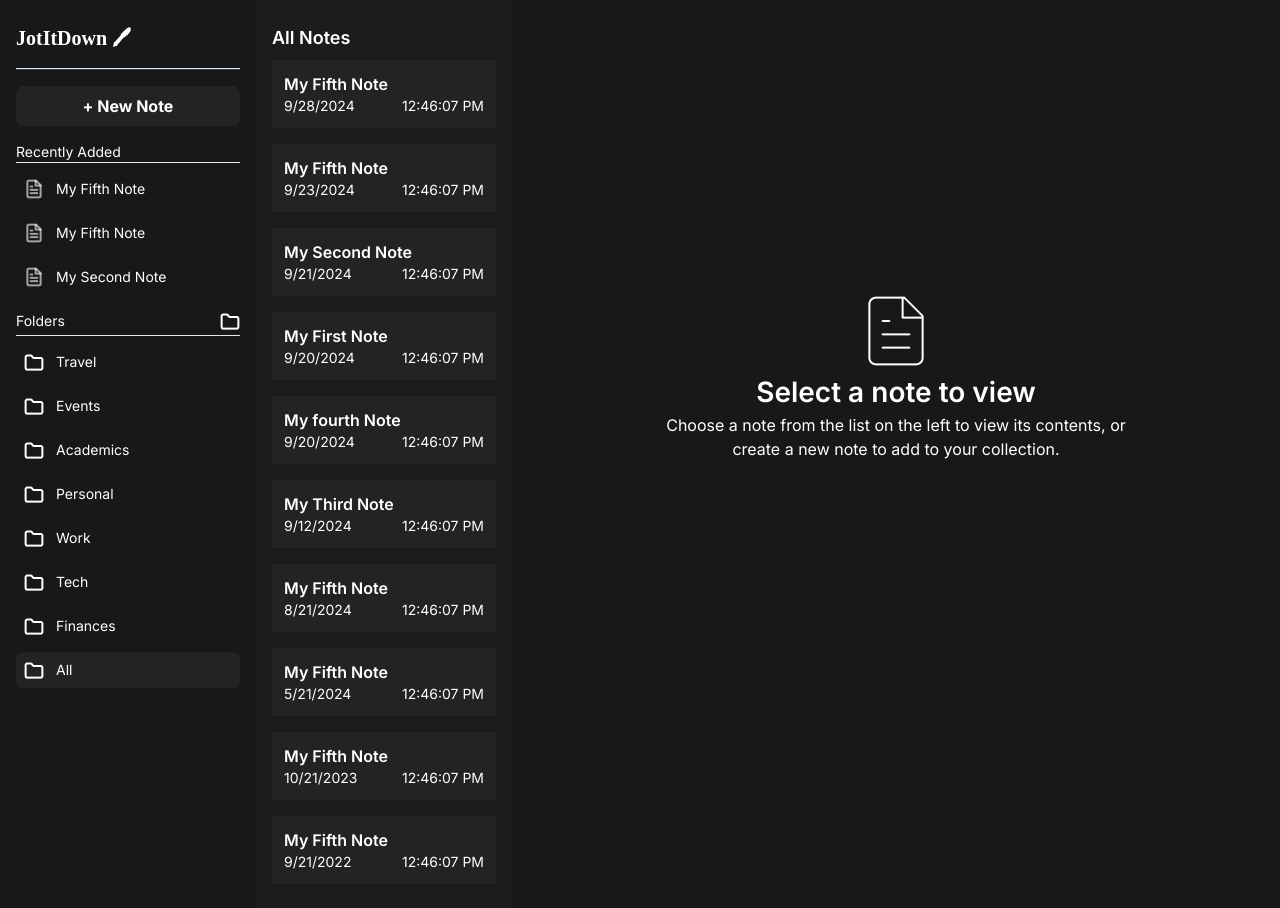
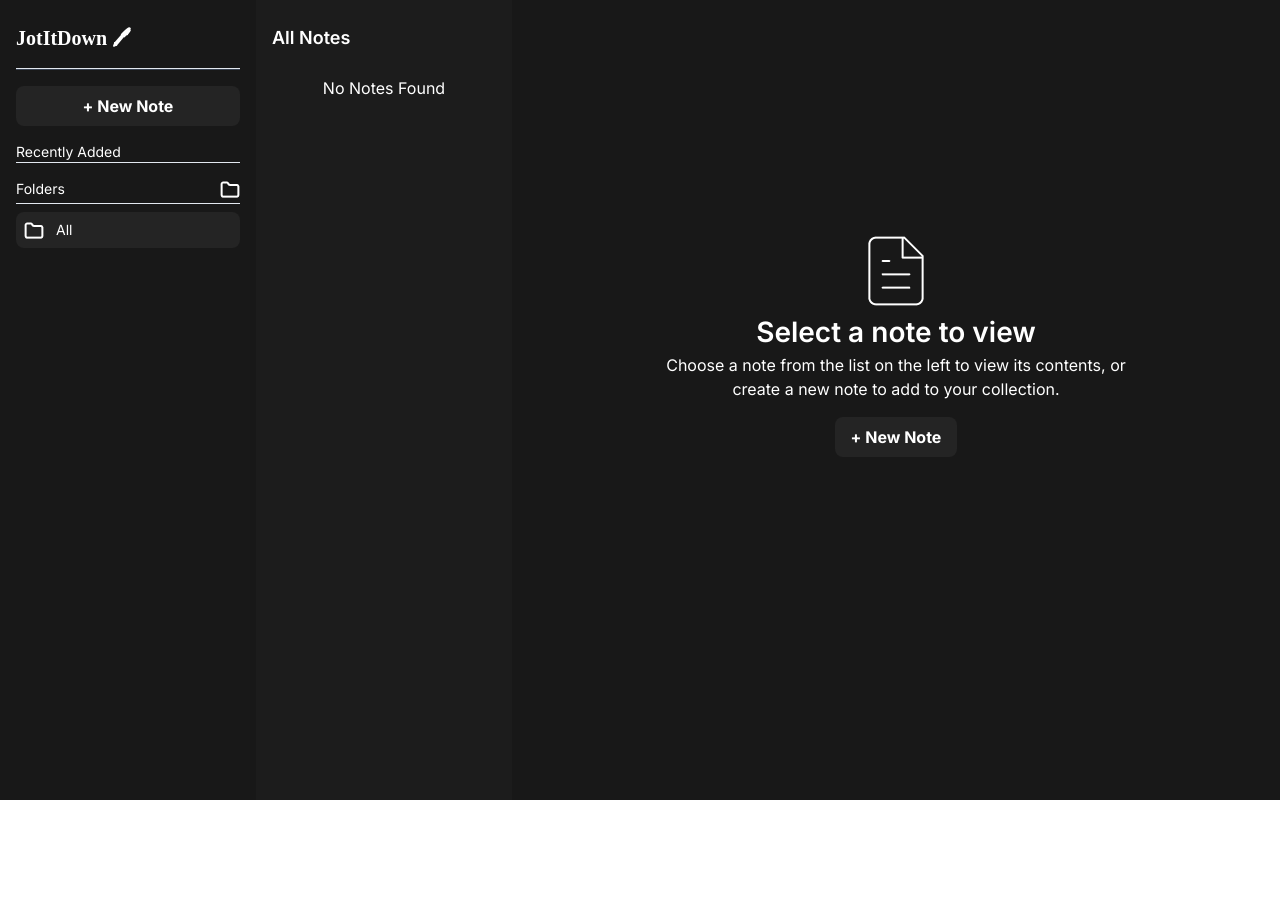
Before and after one commit to theheemmanuel/FIP-Project, a React (Vite) app: page / in a window 1280 px wide. After the commit the page ends 800 px from the top, so only its background shows below. Built offline with nearby package versions, Linux system fonts and the light colour scheme; a web font is replaced by a local one.

Commit message:
adding new note

```diff
--- a/src/Components/FileContext.jsx
+++ b/src/Components/FileContext.jsx
@@ -2,85 +2,110 @@
 import { useReducer } from "react";
 import { createContext } from "react";
 import Reducer from "./Reducer";
+import { useState } from "react";
+import { useEffect } from "react";
+// import { useMemo } from "react";
 
 export const ContextFile = createContext();
 export default function FileContext({ children }) {
-  const InitialState = { folder: "", note: "", current: "" };
+  const InitialState = {
+    folder: "",
+    note: "",
+    fullScreen: false,
+    newNote: false,
+  };
   const [state, dispatch] = useReducer(Reducer, InitialState);
-  const notes = [
-    {
-      id: 1,
-      title: "My First Note",
-      folder: "Personal",
-      date: "Fri Sep 20 2024 13:46:07 GMT+0100 (West Africa Standard Time)",
-      body: "Lorem ipsum dolor sit amet, consectetur adipisicing elit. Excepturi optio dolor omnis atque voluptates natus cumque eveniet, fuga ut minus.",
-    },
-    {
-      id: 2,
-      title: "My Second Note",
-      folder: "Academics",
-      date: "Wed Sep 21 2024 13:46:07 GMT+0100 (West Africa Standard Time)",
-      body: "Lorem ipsum dolor sit amet, consectetur adipisicing elit. Excepturi optio dolor omnis atque voluptates natus cumque eveniet, fuga ut minus.",
-    },
-    {
-      id: 3,
-      title: "My Third Note",
-      folder: "Tech",
-      date: "Wed Sep 12 2024 13:46:07 GMT+0100 (West Africa Standard Time)",
-      body: "Lorem ipsum dolor sit amet, consectetur adipisicing elit. Excepturi optio dolor omnis atque voluptates natus cumque eveniet, fuga ut minus.",
-    },
-    {
-      id: 4,
-      title: "My fourth Note",
-      folder: "Work",
-      date: "Wed Sep 20 2024 13:46:07 GMT+0100 (West Africa Standard Time)",
-      body: "Lorem ipsum dolor sit amet, consectetur adipisicing elit. Excepturi optio dolor omnis atque voluptates natus cumque eveniet, fuga ut minus.",
-    },
-    {
-      id: 5,
-      title: "My Fifth Note",
-      folder: "Travel",
-      date: "Wed Sep 28 2024 13:46:07 GMT+0100 (West Africa Standard Time)",
-      body: "Lorem ipsum dolor sit amet, consectetur adipisicing elit. Excepturi optio dolor omnis atque voluptates natus cumque eveniet, fuga ut minus.",
-    },
-    {
-      id: 6,
-      title: "My Fifth Note",
-      folder: "Finances",
-      date: "Wed Aug 21 2024 13:46:07 GMT+0100 (West Africa Standard Time)",
-      body: "Lorem ipsum dolor sit amet, consectetur adipisicing elit. Excepturi optio dolor omnis atque voluptates natus cumque eveniet, fuga ut minus.",
-    },
-    {
-      id: 7,
-      title: "My Fifth Note",
-      folder: "Events",
-      date: "Wed May 21 2024 13:46:07 GMT+0100 (West Africa Standard Time)",
-      body: "Lorem ipsum dolor sit amet, consectetur adipisicing elit. Excepturi optio dolor omnis atque voluptates natus cumque eveniet, fuga ut minus.",
-    },
-    {
-      id: 8,
-      title: "My Fifth Note",
-      folder: "Events",
-      date: "Wed Oct 21 2023 13:46:07 GMT+0100 (West Africa Standard Time)",
-      body: "Lorem ipsum dolor sit amet, consectetur adipisicing elit. Excepturi optio dolor omnis atque voluptates natus cumque eveniet, fuga ut minus.",
-    },
-    {
-      id: 9,
-      title: "My Fifth Note",
-      folder: "Events",
-      date: "Wed Sep 23 2024 13:46:07 GMT+0100 (West Africa Standard Time)",
-      body: "Lorem ipsum dolor sit amet, consectetur adipisicing elit. Excepturi optio dolor omnis atque voluptates natus cumque eveniet, fuga ut minus.",
-    },
-    {
-      id: 10,
-      title: "My Fifth Note",
-      folder: "Events",
-      date: "Wed Sep 21 2022 13:46:07 GMT+0100 (West Africa Standard Time)",
-      body: "Lorem ipsum dolor sit amet, consectetur adipisicing elit. Excepturi optio dolor omnis atque voluptates natus cumque eveniet, fuga ut minus.",
-    },
-  ];
+
+  // const notes = useMemo(
+  //   () => [
+  //     {
+  //       id: 1,
+  //       title: "My First Note My First Note",
+  //       folder: "Personal",
+  //       date: "Fri Sep 20 2024 13:46:07 GMT+0100 (West Africa Standard Time)",
+  //       body: "Lorem ipsum dolor sit amet, consectetur adipisicing elit. Excepturi optio dolor omnis atque voluptates natus cumque eveniet, fuga ut minus.",
+  //     },
+  //     {
+  //       id: 2,
+  //       title: "My Second Note",
+  //       folder: "Academics",
+  //       date: "Wed Sep 21 2024 13:46:07 GMT+0100 (West Africa Standard Time)",
+  //       body: "Lorem ipsum dolor sit amet, consectetur adipisicing elit. Excepturi optio dolor omnis atque voluptates natus cumque eveniet, fuga ut minus.",
+  //     },
+  //     {
+  //       id: 3,
+  //       title: "My Third Note",
+  //       folder: "Tech",
+  //       date: "Wed Sep 12 2024 13:46:07 GMT+0100 (West Africa Standard Time)",
+  //       body: "Lorem ipsum dolor sit amet, consectetur adipisicing elit. Excepturi optio dolor omnis atque voluptates natus cumque eveniet, fuga ut minus.",
+  //     },
+  //     {
+  //       id: 4,
+  //       title: "My fourth Note",
+  //       folder: "Work",
+  //       date: "Wed Sep 20 2024 13:46:07 GMT+0100 (West Africa Standard Time)",
+  //       body: "Lorem ipsum dolor sit amet, consectetur adipisicing elit. Excepturi optio dolor omnis atque voluptates natus cumque eveniet, fuga ut minus.",
+  //     },
+  //     {
+  //       id: 5,
+  //       title: "My Fifth Note",
+  //       folder: "Travel",
+  //       date: "Wed Sep 28 2024 13:46:07 GMT+0100 (West Africa Standard Time)",
+  //       body: "Lorem ipsum dolor sit amet, consectetur adipisicing elit. Excepturi optio dolor omnis atque voluptates natus cumque eveniet, fuga ut minus.",
+  //     },
+  //     {
+  //       id: 6,
+  //       title: "My Fifth Note",
+  //       folder: "Finances",
+  //       date: "Wed Aug 21 2024 13:46:07 GMT+0100 (West Africa Standard Time)",
+  //       body: "Lorem ipsum dolor sit amet, consectetur adipisicing elit. Excepturi optio dolor omnis atque voluptates natus cumque eveniet, fuga ut minus.",
+  //     },
+  //     {
+  //       id: 7,
+  //       title: "My Fifth Note",
+  //       folder: "Events",
+  //       date: "Wed May 21 2024 13:46:07 GMT+0100 (West Africa Standard Time)",
+  //       body: "Lorem ipsum dolor sit amet, consectetur adipisicing elit. Excepturi optio dolor omnis atque voluptates natus cumque eveniet, fuga ut minus.",
+  //     },
+  //     {
+  //       id: 8,
+  //       title: "My Fifth Note",
+  //       folder: "Events",
+  //       date: "Wed Oct 21 2023 13:46:07 GMT+0100 (West Africa Standard Time)",
+  //       body: "Lorem ipsum dolor sit amet, consectetur adipisicing elit. Excepturi optio dolor omnis atque voluptates natus cumque eveniet, fuga ut minus.",
+  //     },
+  //     {
+  //       id: 9,
+  //       title: "My Fifth Note",
+  //       folder: "Events",
+  //       date: "Wed Sep 23 2024 13:46:07 GMT+0100 (West Africa Standard Time)",
+  //       body: "Lorem ipsum dolor sit amet, consectetur adipisicing elit. Excepturi optio dolor omnis atque voluptates natus cumque eveniet, fuga ut minus.",
+  //     },
+  //     {
+  //       id: 10,
+  //       title: "My Fifth Note",
+  //       folder: "Events",
+  //       date: "Wed Sep 21 2022 13:46:07 GMT+0100 (West Africa Standard Time)",
+  //       body: "Lorem ipsum dolor sit amet, consectetur adipisicing elit. Excepturi optio dolor omnis atque voluptates natus cumque eveniet, fuga ut minus.",
+  //     },
+  //   ],
+  //   []
+  // );
+
+  const [allNotes, setAllNotes] = useState(
+    sessionStorage.getItem("notes")
+      ? JSON.parse(sessionStorage.getItem("notes"))
+      : []
+  );
+  useEffect(() => {
+    sessionStorage.setItem("notes", JSON.stringify(allNotes));
+  }, [allNotes]);
+  const addNote = (note) => {
+    setAllNotes((prevNotes) => [...prevNotes, note]);
+  };
+
   return (
-    <ContextFile.Provider value={{ notes, state, dispatch }}>
+    <ContextFile.Provider value={{ allNotes, state, dispatch, addNote }}>
       {children}
     </ContextFile.Provider>
   );
--- a/src/Components/Folder.jsx
+++ b/src/Components/Folder.jsx
@@ -2,9 +2,9 @@ import { useContext } from "react";
 import { ContextFile } from "./FileContext";
 
 const Folder = () => {
-  const { notes, state, dispatch } = useContext(ContextFile);
+  const { allNotes, state, dispatch } = useContext(ContextFile);
   return (
-    <div className="w-[20%] min-h-[100vh] bg-[#1C1C1C] px-4 py-6">
+    <div className="w-1/2 min-h-[100vh] bg-[#1C1C1C] px-4 py-6">
       <div className="h-fit sticky top-6">
         {/* <input
         type="text"
@@ -15,7 +15,7 @@ const Folder = () => {
           <div>
             <h1 className="text-lg font-semibold">All Notes</h1>
             <div className="flex flex-col gap-2">
-              {notes.map((item) => (
+              {allNotes.map((item) => (
                 <div
                   onClick={() =>
                     dispatch({ type: "PickNote", payload: item.id })
@@ -26,14 +26,9 @@ const Folder = () => {
                   }`}
                 >
                   <p className="font-semibold">{item.title}</p>
-                  <div className="flex justify-between">
                   <p className="text-sm">
                     {new Date(item.date).toLocaleDateString()}
                   </p>
-                    <p className="text-sm">
-                      {new Date(item.date).toLocaleTimeString()}
-                    </p>
-                  </div>
                 </div>
               ))}
             </div>
@@ -42,7 +37,7 @@ const Folder = () => {
           <div>
             <h1 className="text-lg font-semibold">{state.folder}</h1>
             <div className="flex flex-col gap-2">
-              {notes
+              {allNotes
                 .filter((each) => each.folder === state.folder)
                 .map((item) => (
                   <div
@@ -55,18 +50,16 @@ const Folder = () => {
                     }
                   >
                     <p className="font-semibold">{item.title}</p>
-                    <div className="flex justify-between">
                     <p className="text-sm">
                       {new Date(item.date).toLocaleDateString()}
                     </p>
-                      <p className="text-sm">
-                        {new Date(item.date).toLocaleTimeString()}
-                      </p>
-                    </div>
                   </div>
                 ))}
             </div>
           </div>
+        )}
+        {allNotes.length === 0 && (
+          <p className="text-center py-6">No Notes Found</p>
         )}
       </div>
     </div>
--- a/src/Components/Reducer.jsx
+++ b/src/Components/Reducer.jsx
@@ -1,15 +1,33 @@
 export default function Reducer(state, action) {
-  // console.log(state, action);
+  console.log(state, action);
   switch (action.type) {
     case "PickFolder":
       return { ...state, folder: action.payload };
     case "PickNote":
-      return { ...state, note: action.payload };
+      return {
+        ...state,
+        note: action.payload,
+        fullScreen: true,
+        newNote: false,
+      };
     case "recentNote":
       return {
         ...state,
         note: action.payload.id,
         folder: action.payload.folder,
+        fullScreen: true,
+        newNote: false,
+      };
+    case "clearNote":
+      return { ...state, note: "", fullScreen: false, newNote: false };
+    case "newNote":
+      return { ...state, newNote: true, fullScreen: true, note: "" };
+    case "addedNote":
+      return {
+        ...state,
+        note: action.payload,
+        fullScreen: false,
+        newNote: false,
       };
   }
   return action.payload;
--- a/src/Components/SideBar.jsx
+++ b/src/Components/SideBar.jsx
@@ -4,19 +4,22 @@ import NotePic from "../assets/Note.png";
 import { ContextFile } from "./FileContext";
 
 const SideBar = () => {
-  const { notes, state, dispatch } = useContext(ContextFile);
-  const uniqueFolders = new Set(notes.map((item) => item.folder));
-  const recentNotes = notes
+  const { allNotes, state, dispatch } = useContext(ContextFile);
+  const uniqueFolders = new Set(allNotes.map((item) => item.folder));
+  const recentNotes = allNotes
     .sort((a, b) => new Date(b.date) - new Date(a.date))
     .slice(0, 3);
 
   return (
-    <div className="w-[20%] min-h-[100vh] px-4 py-6">
+    <div className="w-1/2 min-h-[100vh] px-4 py-6">
       <div className="h-fit sticky top-6">
         <h1 className="font-play text-xl font-bold">JotItDown 🖊</h1>
 
         <hr className="h-[1px] bg-gray-700 my-4" />
-        <button className="w-full bg-[#FFFFFF0D] py-2 font-bold rounded-lg">
+        <button
+          onClick={() => dispatch({ type: "newNote" })}
+          className="w-full bg-[#FFFFFF0D] py-2 font-bold rounded-lg"
+        >
           + New Note
         </button>
         <div className="mt-4">
@@ -39,11 +42,15 @@ const SideBar = () => {
             <img src={FolderPic} className="w-5" alt="" />
           </div>
           <hr />
-          {Array.from(uniqueFolders).map((folder) => (
+          {Array.from(uniqueFolders)
+            .sort((a, b) => a.localeCompare(b))
+            .map((folder) => (
               <div
-              onClick={() => dispatch({ type: "PickFolder", payload: folder })}
+                onClick={() =>
+                  dispatch({ type: "PickFolder", payload: folder })
+                }
                 key={folder}
-              className={`flex items-center mt-2 gap-3 hover:bg-[#ffffff0D] hover:font-semibold rounded-lg p-2 cursor-pointer ${
+                className={`flex items-center capitalize mt-2 gap-3 hover:bg-[#ffffff0D] hover:font-semibold rounded-lg p-2 cursor-pointer ${
                   state.folder === folder && "bg-[#ffffff0D]"
                 }`}
               >
@@ -51,6 +58,7 @@ const SideBar = () => {
                 <p className="text-sm">{folder}</p>
               </div>
             ))}
+
           <div
             onClick={() => dispatch({ type: "PickFolder", payload: "" })}
             className={`flex items-center mt-2 gap-3 hover:bg-[#ffffff0D] hover:font-semibold rounded-lg p-2 cursor-pointer ${
--- a/src/Pages/Home.jsx
+++ b/src/Pages/Home.jsx
@@ -3,11 +3,13 @@ import EmptyPic from "../assets/EmptyPic.png";
 import { ContextFile } from "../Components/FileContext";
 import date from "../assets/Date.png";
 import folder from "../assets/Folder.png";
+import NewNote from "./NewNote";
 const Home = () => {
-  const { notes, state } = useContext(ContextFile);
+  const { allNotes, state, dispatch } = useContext(ContextFile);
   return (
-    <div className="h-fit sticky top-6 p-6">
-      {state.note === "" ? (
+    <>
+      <div className="h-fit sticky top-6 px-6">
+        {state.note === "" && !state.newNote ? (
           <div className="flex flex-col justify-center items-center min-h-[80vh] text-center">
             <img src={EmptyPic} alt="" />
             <h1 className="text-[28px] font-[600]">Select a note to view</h1>
@@ -15,29 +17,50 @@ const Home = () => {
               Choose a note from the list on the left to view its contents, or
               create a new note to add to your collection.
             </p>
+            <button
+              onClick={() => dispatch({ type: "newNote" })}
+              className="px-4 bg-[#FFFFFF0D] py-2 font-bold rounded-lg mt-4"
+            >
+              + New Note
+            </button>
           </div>
+        ) : state.newNote ? (
+          <NewNote />
         ) : (
-        notes
+          allNotes
             .filter((note) => note.id === state.note)
             .map((note) => (
               <div key={note.id}>
+                <div className=" pb-4 flex justify-between">
+                  <button
+                    onClick={() => dispatch({ type: "clearNote" })}
+                    className="bg-[#FFFFFF0D] px-4 py-2 rounded-lg text-sm font-bold"
+                  >
+                    &larr; GO BACK
+                  </button>
+                  <h1 className="font-play text-xl font-bold">JotItDown 🖊</h1>
+                </div>
                 <div className="flex justify-between items-center">
                   <h1 className="text-2xl font-[600]">{note.title}</h1>
                   <button className="bg-[#FFFFFF0D] px-4 py-2 rounded-lg text-sm font-bold">
                     Edit
                   </button>
                 </div>
-              <div className="flex gap-4 mt-4 mb-2">
+                <div className="flex gap-2 mt-4 mb-2">
                   <img src={date} alt="" />
-                <p className="text-sm font-semibold text-[#FFFFFF99]">Date</p>
-                <p className="text-sm">
-                  {new Date(note.date).toLocaleDateString()}
+                  <p className="text-sm font-semibold text-[#FFFFFF99]">
+                    Date: {new Date(note.date).toLocaleDateString()}
+                  </p>
+                  <p className="text-sm font-semibold text-[#FFFFFF99]">
+                    Time: {new Date(note.date).toLocaleTimeString()}
                   </p>
                 </div>
                 <hr />
                 <div className="flex gap-4 mt-4 mb-2">
                   <img src={folder} alt="" />
-                <p className="text-sm font-semibold text-[#FFFFFF99]">Folder</p>
+                  <p className="text-sm font-semibold text-[#FFFFFF99]">
+                    Folder
+                  </p>
                   <p className="text-sm">{note.folder}</p>
                 </div>
                 <hr />
@@ -46,6 +69,7 @@ const Home = () => {
             ))
         )}
       </div>
+    </>
   );
 };
 
--- /dev/null
+++ b/src/Pages/NewNote.jsx
@@ -0,0 +1,133 @@
+import { useContext } from "react";
+import { ContextFile } from "../Components/FileContext";
+import { useState } from "react";
+
+const NewNote = () => {
+  const [title, setTitle] = useState("");
+  const [folder, setFolder] = useState("each");
+  const [note, setNote] = useState("");
+
+  const validateForm = () => {
+    if (title === "") {
+      return false;
+    }
+    if (folder === "") {
+      return false;
+    }
+    if (note === "") {
+      return false;
+    }
+    return true;
+  };
+
+  const { dispatch, addNote } = useContext(ContextFile);
+
+  const submitForm = (e) => {
+    e.preventDefault();
+    if (validateForm()) {
+      const newNote = {
+        id: Date.now(),
+        title,
+        folder,
+        date: Date(),
+        body: note,
+      };
+      addNote(newNote);
+      console.log("Note added:", newNote);
+      setTitle("");
+      setFolder("");
+      setNote("");
+      dispatch({ type: "addedNote", payload: newNote.id });
+    }
+  };
+
+  return (
+    <div>
+      <div className=" pb-4 flex justify-between">
+        <button
+          onClick={() => dispatch({ type: "clearNote" })}
+          className="bg-[#FFFFFF0D] px-4 py-2 rounded-lg text-sm font-bold"
+        >
+          &larr; GO BACK
+        </button>
+        <h1 className="font-play text-xl font-bold">JotItDown 🖊</h1>
+      </div>
+      <div className="bg-[#FFFFFF0D] p-6">
+        <h1 className="text-2xl font-[600] mb-4">New Note</h1>
+        <div className="flex sm:flex-row flex-col md:items-center gap-x-6 gap-y-2">
+          <div className="flex items-center gap-1 rounded-md w-full p-2 bg-[#FFFFFF0D] flex-1">
+            <label htmlFor="noteTitle" className="text-sm font-semibold">
+              Title:
+            </label>
+            <input
+              id="noteTitle"
+              type="text"
+              value={title}
+              onChange={(e) => setTitle(e.target.value)}
+              className="outline-none bg-transparent text-sm w-full font-semibold"
+              placeholder="Note title"
+            />
+          </div>
+          <div className="flex items-center gap-1 rounded-md w-fit p-2 bg-[#FFFFFF0D]">
+            <label htmlFor="noteTitle" className="text-sm font-semibold">
+              Folder:
+            </label>
+            <select
+              className="bg-transparent outline-none cursor-pointer"
+              onChange={(e) => setFolder(e.target.value)}
+            >
+              <option className="" value="">
+                Select Folder
+              </option>
+              <option className="" value="Academics">
+                Academics
+              </option>
+              <option className="" value="Events">
+                Events
+              </option>
+              <option className="" value="Finances">
+                Finances
+              </option>
+              <option className="" value="Perrsonal">
+                Personal
+              </option>
+              <option className="" value="Tech">
+                Tech
+              </option>
+              <option className="" value="Travel">
+                Travel
+              </option>
+              <option className="" value="Work">
+                Work
+              </option>
+              <option className="" value="Others">
+                Others
+              </option>
+            </select>
+          </div>
+        </div>
+        <div className="my-5 flexflex-col items-center gap-2 rounded-md w-full p-2 bg-[#FFFFFF0D] flex-1">
+          <label htmlFor="note" className="text-sm font-semibold">
+            Note:
+          </label>
+          <textarea
+            value={note}
+            onChange={(e) => setNote(e.target.value)}
+            id="note"
+            className="outline-none bg-transparent text-sm w-full font-bold p-2 min-h-[200px]"
+          />
+        </div>
+        <div className="text-center">
+          <button
+            onClick={submitForm}
+            className="px-6 bg-[#FFFFFF0D] py-2 font-bold rounded-lg mt-4"
+          >
+            Save Note
+          </button>
+        </div>
+      </div>
+    </div>
+  );
+};
+
+export default NewNote;
--- a/src/Pages/RootLayout.jsx
+++ b/src/Pages/RootLayout.jsx
@@ -1,16 +1,27 @@
-import Header from "../Components/Header";
 import Sidebar from "../Components/SideBar";
 import Folder from "../Components/Folder";
 import { Outlet } from "react-router-dom";
+import { useContext } from "react";
+import { ContextFile } from "../Components/FileContext";
 
 const RootLayout = () => {
+  const { state } = useContext(ContextFile);
   return (
     <div className="bg-[#181818] font-inter">
       <div className="flex">
-        <Sidebar />
-        <Folder />
-        <div className="w-[60%] min-h-[100vh]">
-          <Header />
+        <div
+          className={`flex md:w-[40%] w-[100%] ${
+            state.fullScreen && "max-md:hidden"
+          }`}
+        >
+          <Sidebar />
+          <Folder />
+        </div>
+        <div
+          className={`md:w-[60%] min-h-[100vh] w-[100%] ${
+            !state.fullScreen && "max-md:hidden"
+          }`}
+        >
           <Outlet />
         </div>
       </div>
```
Lines whose indentation alone changed are shown as unchanged.
